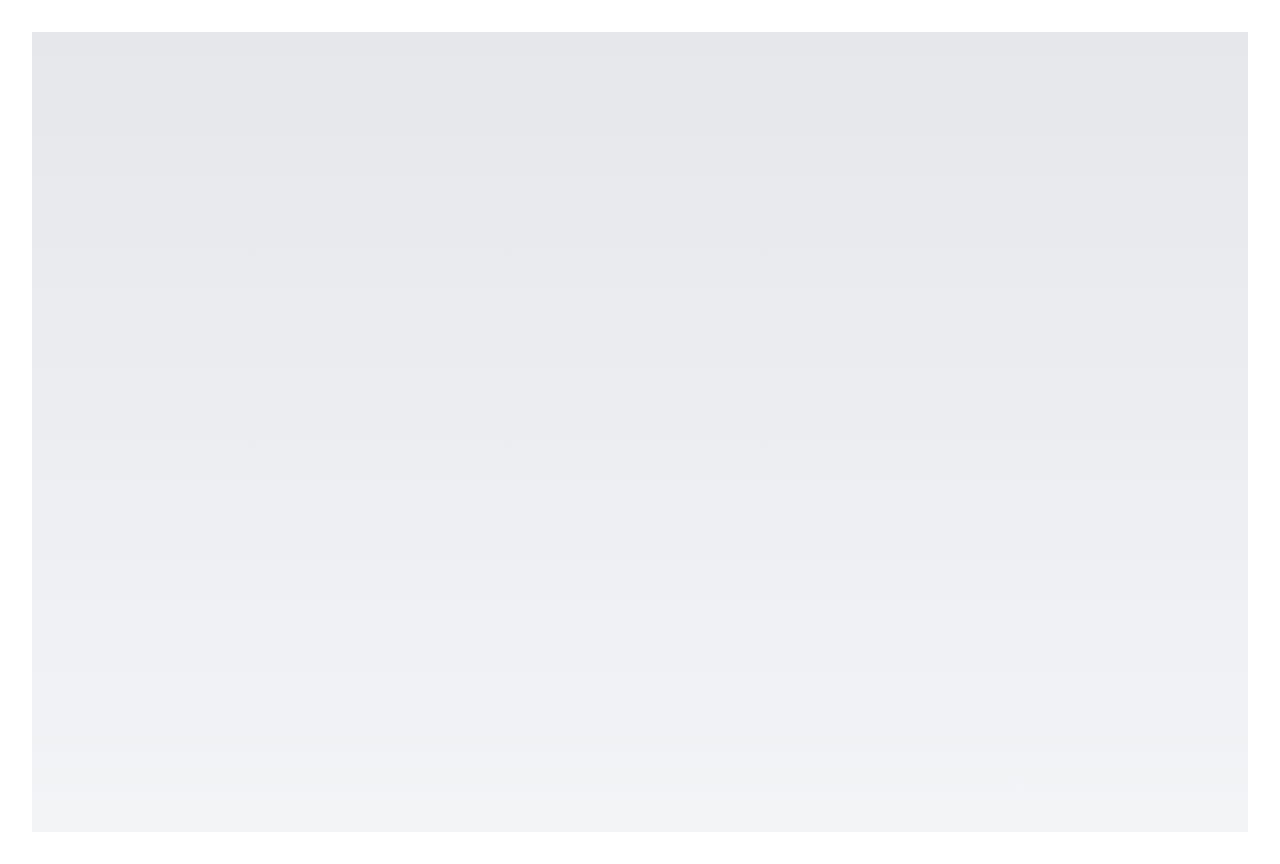
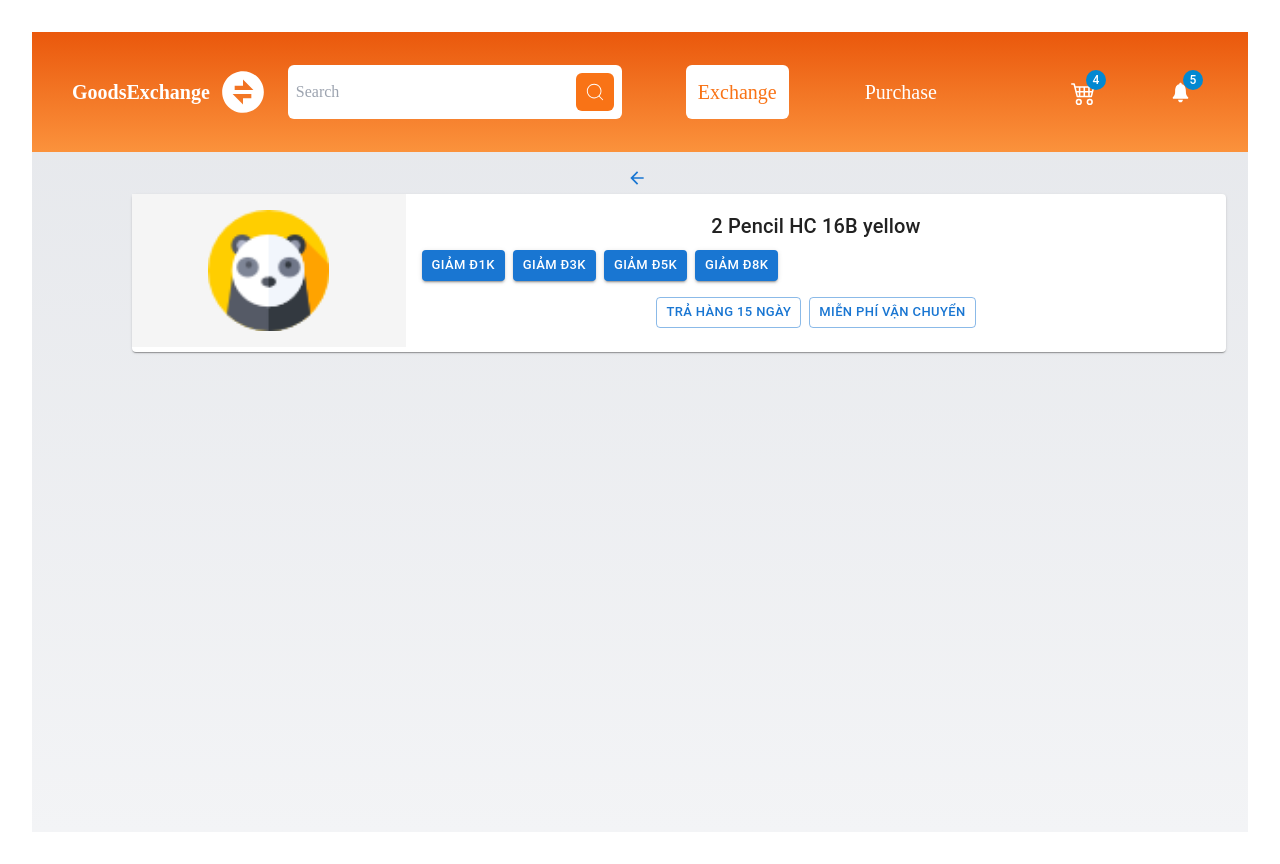
Before and after one commit to SWD392-GoodsExchange/Frontend, a React app: page /Purchase/ProductCard in a window 1280 px wide. Before the commit this address had no page. Built offline with nearby package versions, Linux system fonts and the light colour scheme; the HTML template or start-up script is replaced by a standard one.

Commit message:
ProductCard & ProductList

```diff
--- /dev/null
+++ b/src/components/purchase/productCard.tsx
@@ -0,0 +1,92 @@
+import {
+  Box,
+  Button,
+  CardContent,
+  CardMedia,
+  Grid,
+  Typography,
+} from "@mui/material";
+import { styled } from "@mui/system";
+import Panda from "../../assets/panda.png";
+
+const ImageContainer = styled(Box)({
+  display: "flex",
+  justifyContent: "center",
+  alignItems: "center",
+  padding: "16px",
+  backgroundColor: "#f5f5f5",
+});
+
+const PriceContainer = styled(Box)({
+  display: "flex",
+  justifyContent: "space-between",
+  alignItems: "center",
+  marginTop: "8px",
+});
+
+const ProductCard = () => {
+  return (
+    <Grid container xs={12}>
+      <Grid item xs={3}>
+        <ImageContainer>
+          <CardMedia
+            component="img"
+            alt="Product Image"
+            image={Panda}
+            title="Product Image"
+            sx={{ width: "50%", objectFit: "contain" }}
+          />
+        </ImageContainer>
+      </Grid>
+      <Grid item xs={9}>
+        <CardContent>
+          <Typography variant="h6" component="div">
+            2 Pencil HC 16B yellow
+          </Typography>
+
+          <PriceContainer>
+            <Box>
+              <Button
+                variant="contained"
+                color="primary"
+                size="small"
+                sx={{ marginRight: "8px" }}
+              >
+                Giảm đ1k
+              </Button>
+              <Button
+                variant="contained"
+                color="primary"
+                size="small"
+                sx={{ marginRight: "8px" }}
+              >
+                Giảm đ3k
+              </Button>
+              <Button
+                variant="contained"
+                color="primary"
+                size="small"
+                sx={{ marginRight: "8px" }}
+              >
+                Giảm đ5k
+              </Button>
+              <Button variant="contained" color="primary" size="small">
+                Giảm đ8k
+              </Button>
+            </Box>
+          </PriceContainer>
+          <Box sx={{ marginTop: "16px" }}>
+            <Button variant="outlined" size="small" sx={{ marginRight: "8px" }}>
+              Trả hàng 15 ngày
+            </Button>
+            <Button variant="outlined" size="small">
+              Miễn phí vận chuyển
+            </Button>
+          </Box>
+        </CardContent>
+      </Grid>
+    </Grid>
+  );
+};
+
+export default ProductCard;
--- /dev/null
+++ b/src/components/purchase/productList.tsx
@@ -0,0 +1,60 @@
+import {
+  Button,
+  Card,
+  CardActions,
+  CardContent,
+  CardMedia,
+  Container,
+  Grid,
+  Typography,
+} from "@mui/material";
+import { products } from "../../interfaces/product/product";
+
+const ProductList = () => {
+  return (
+    <Container maxWidth="lg">
+      <Typography variant="h4" component="h1" gutterBottom>
+        Products
+      </Typography>
+      <Grid container spacing={4}>
+        {products.map((product) => (
+          <Grid item key={product.ProductID} xs={12} sm={6} md={4}>
+            <Card>
+              <CardMedia
+                component="img"
+                height="200"
+                image={product.imageURL}
+                alt={product.title}
+              />
+              <CardContent>
+                <Typography gutterBottom variant="h5" component="div">
+                  {product.title}
+                </Typography>
+                <Typography variant="body2" color="text.secondary">
+                  {product.description}
+                </Typography>
+                <Typography variant="h6" color="text.primary">
+                  ${product.price}
+                </Typography>
+              </CardContent>
+              <CardActions>
+                <Button
+                  size="small"
+                  color="primary"
+                  href={`/products/${product.ProductID}`}
+                >
+                  View Details
+                </Button>
+                <Button size="small" color="secondary">
+                  Purchase
+                </Button>
+              </CardActions>
+            </Card>
+          </Grid>
+        ))}
+      </Grid>
+    </Container>
+  );
+};
+
+export default ProductList;
--- /dev/null
+++ b/src/interfaces/product/product.ts
@@ -0,0 +1,39 @@
+// mockData.js
+export const products = [
+  {
+    ProductID: 1,
+    title: "Product 1",
+    description: "Description for product 1",
+    price: 100,
+    imageURL: "https://via.placeholder.com/200",
+  },
+  {
+    ProductID: 2,
+    title: "Product 2",
+    description: "Description for product 2",
+    price: 200,
+    imageURL: "https://via.placeholder.com/200",
+  },
+  {
+    ProductID: 3,
+    title: "Product 3",
+    description: "Description for product 3",
+    price: 300,
+    imageURL: "https://via.placeholder.com/200",
+  },
+];
+
+export const cartItems = [
+  {
+    ProductID: 1,
+    title: "Product 1",
+    price: 100,
+    quantity: 1,
+  },
+  {
+    ProductID: 2,
+    title: "Product 2",
+    price: 200,
+    quantity: 2,
+  },
+];
--- /dev/null
+++ b/src/pages/back/backButton.tsx
@@ -0,0 +1,18 @@
+// BackButton.jsx
+import ArrowBackIcon from "@mui/icons-material/ArrowBack";
+import { Button } from "@mui/material";
+import { useNavigate } from "react-router-dom";
+
+const BackButton = () => {
+  const navigate = useNavigate();
+
+  return (
+    <Button
+      startIcon={<ArrowBackIcon />}
+      onClick={() => navigate(-1)}
+      sx={{ width: "5px" }}
+    />
+  );
+};
+
+export default BackButton;
--- /dev/null
+++ b/src/pages/purchase/productCardPage.tsx
@@ -0,0 +1,26 @@
+import { Box, Grid, Paper } from "@mui/material";
+import Navbar from "../../components/navbar/Navbar";
+import ProductCard from "../../components/purchase/productCard";
+import BackButton from "../back/backButton";
+
+const ProductCardPage = () => {
+  return (
+    <Grid>
+      <Navbar />
+      <Box sx={{ paddingTop: "10px", paddingLeft: "5px" }}>
+        <BackButton />
+      </Box>
+      <Paper
+        sx={{
+          backgroundColor: "white",
+          width: "90%",
+          marginLeft: "100px",
+        }}
+      >
+        <ProductCard />
+      </Paper>
+    </Grid>
+  );
+};
+
+export default ProductCardPage;
--- a/src/routes/AppRoutes.tsx
+++ b/src/routes/AppRoutes.tsx
@@ -1,7 +1,9 @@
 import { Route, Routes } from "react-router-dom";
+
 import HomePage from "../pages/HomePage";
+import MemberInformation from "../pages/MyProfile/MemberInformation";
 import MyProfile from "../pages/MyProfile/MyProfile";
-import MemberInformation from "../pages/MyProfile/MemberInformation";
+import ProductCardPage from "../pages/purchase/productCardPage";
 
 const AppRoutes = () => {
   return (
@@ -9,6 +11,7 @@ const AppRoutes = () => {
       <Route path="/" element={<HomePage />} />
       <Route path="/my-profile" element={<MyProfile />} />
       <Route path="/my-profile/information" element={<MemberInformation />} />
+      <Route path="/Purchase/ProductCard" element={<ProductCardPage />} />
     </Routes>
   );
 };
```
